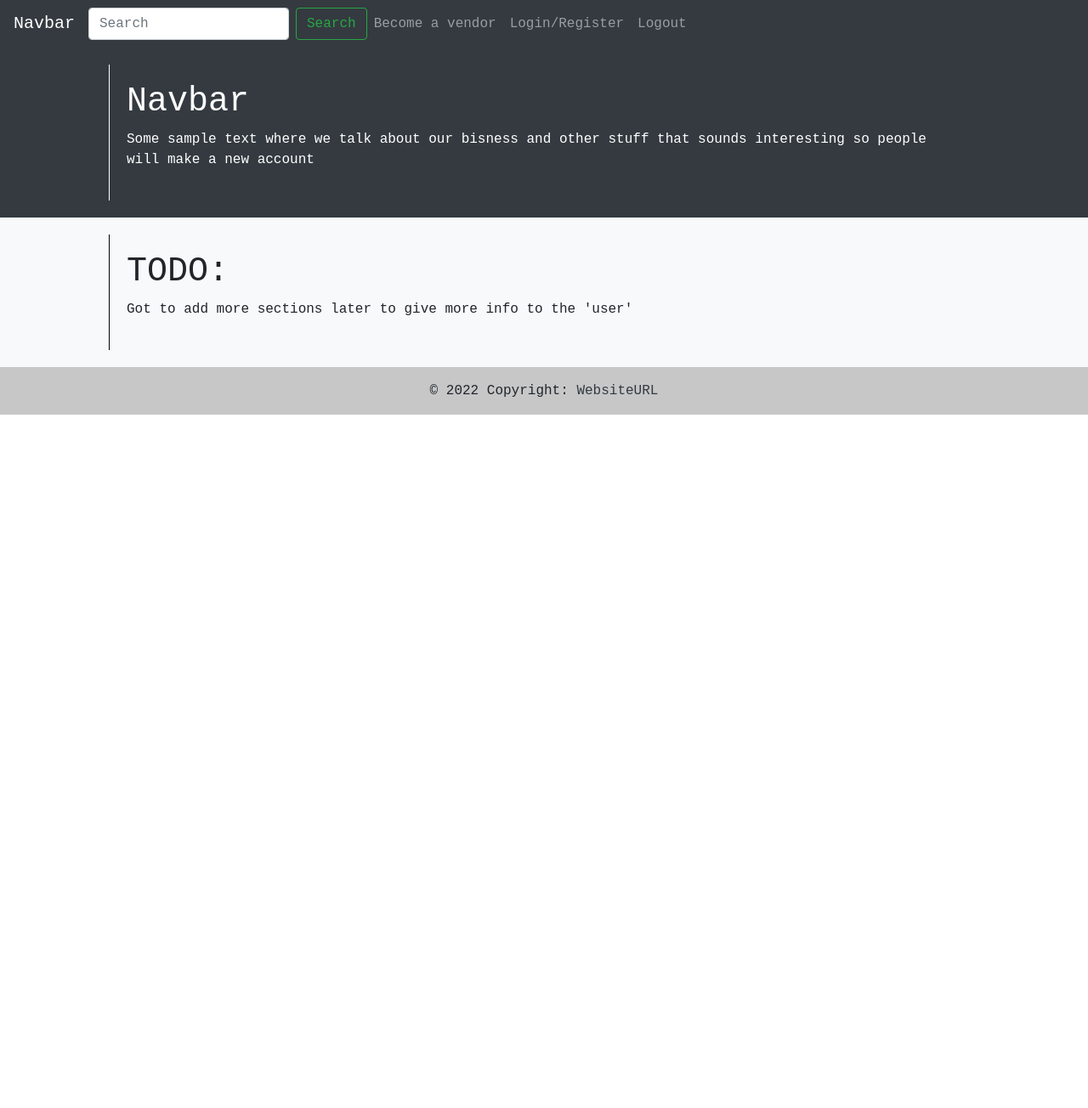
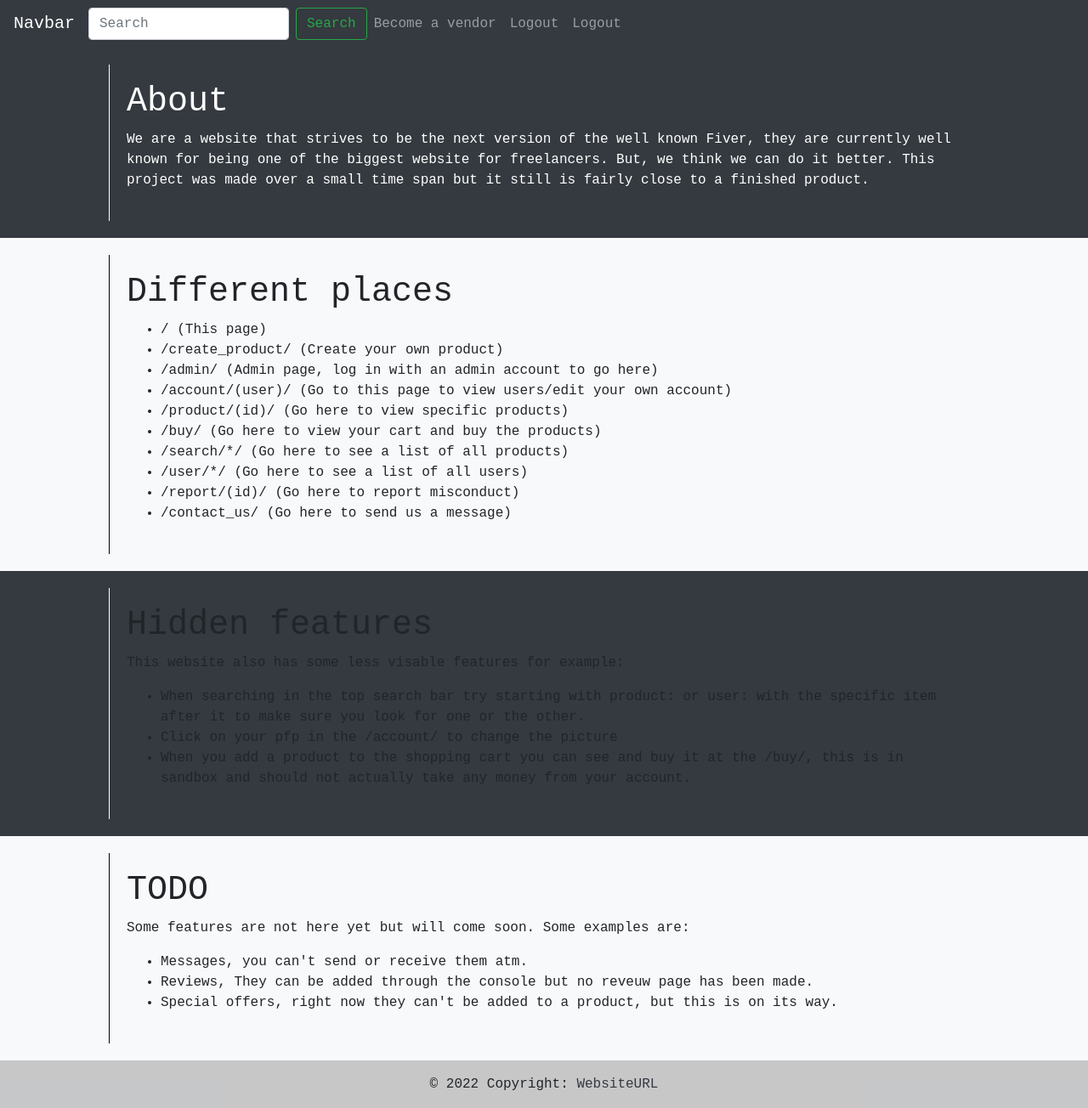
Before and after one commit to Niek-HM/flaskFiver, a Flask app: template main/templates/home.html in a window 1280 px wide. Shown: the whole page at 85% size. Before the commit the page ends 488 px from the top, so only its background shows below. Run offline with Flask 2, Linux system fonts and the light colour scheme; the template is opened without the code that fills it, so the values that code supplies are empty; parts of the project's set-up code (start-up, migrations or seed data) failed here and were passed over.

Commit message:
Final edits

```diff
--- a/main/app.py
+++ b/main/app.py
@@ -40,5 +40,5 @@ class MainApp:
 
 if __name__ == '__main__':
     app = MainApp()#.app.run('0.0.0.0', 5000, debug=False) # options=....
-    app.run('0.0.0.0', 5000, debug=False)
+    app.app.run('0.0.0.0', 5000, debug=False)
     # NOTE Atm waitress.serve() runs the server on the local wifi, anyone can access by typing in your ip...
--- a/main/static/js/main.js
+++ b/main/static/js/main.js
@@ -24,3 +24,15 @@ function changeImage(element) { // NOTE Change first image when pressed
     var main_prodcut_image = document.getElementById('main_product_image');
     main_prodcut_image.src = element.src;
 }
+
+function search() {
+    var input = document.getElementById('searchInput').value.split(':');
+    switch(input[0]) {
+        case 'user': var win = window.open('http://niekhm.pythonanywhere.com/user/'+input.slice(1)); break;
+        case 'product': var win = window.open('http://niekhm.pythonanywhere.com/search/' + input.slice(1)); break;
+        case '': var win = window.open('http://niekhm.pythonanywhere.com/search/*/'); break;
+        default: var win = window.open('http://niekhm.pythonanywhere.com/search/' + input.toString().replace(',', ''))
+    }
+
+    win.focus();
+}
--- a/main/templates/account.html
+++ b/main/templates/account.html
@@ -1,6 +1,6 @@
 {% extends 'main.html' %}
 
-{% block title %}Home{% endblock %}
+{% block title %}Account{% endblock %}
 
 {% block content %}
 
--- a/main/templates/buy_product.html
+++ b/main/templates/buy_product.html
@@ -1,6 +1,6 @@
 {% extends 'main.html' %}
 
-{% block title %}Home{% endblock %}
+{% block title %}Checkout{% endblock %}
 
 {% block content %}
 
--- a/main/templates/home.html
+++ b/main/templates/home.html
@@ -6,15 +6,50 @@
 
 <section class="bg-dark section-dark">
     <div>
-        <h1 style="color: white;">Navbar</h1>
-        <p style="color: white;">Some sample text where we talk about our bisness and other stuff that sounds interesting so people will make a new account</p>
+        <h1 style="color: white;">About</h1>
+        <p style="color: white;">We are a website that strives to be the next version of the well known Fiver, they are currently well known for being one of the biggest website for freelancers. But, we think we can do it better. This project was made over a small time span but it still is fairly close to a finished product.</p>
     </div>
 </section>
 
 <section class="bg-light section-light">
     <div>
-        <h1>TODO:</h1>
-        <p>Got to add more sections later to give more info to the 'user'</p>
+        <h1>Different places</h1>
+        <ul>
+            <li>/ (This page)</li>
+            <li>/create_product/ (Create your own product)</li>
+            <li>/admin/ (Admin page, log in with an admin account to go here)</li>
+            <li>/account/(user)/ (Go to this page to view users/edit your own account)</li>
+            <li>/product/(id)/ (Go here to view specific products)</li>
+            <li>/buy/ (Go here to view your cart and buy the products)</li>
+            <li>/search/*/ (Go here to see a list of all products)</li>
+            <li>/user/*/ (Go here to see a list of all users)</li>
+            <li>/report/(id)/ (Go here to report misconduct)</li>
+            <li>/contact_us/ (Go here to send us a message)</li>
+        </ul>
+    </div>
+</section>
+
+<section class="bg-dark section-dark">
+    <div>
+        <h1>Hidden features</h1>
+        <p>This website also has some less visable features for example:</p>
+        <ul>
+            <li>When searching in the top search bar try starting with product: or user: with the specific item after it to make sure you look for one or the other.</li>
+            <li>Click on your pfp in the /account/ to change the picture</li>
+            <li>When you add a product to the shopping cart you can see and buy it at the /buy/, this is in sandbox and should not actually take any money from your account.</li>
+        </ul>
+    </div>
+</section>
+
+<section class="bg-light section-light">
+    <div>
+        <h1>TODO</h1>
+        <p>Some features are not here yet but will come soon. Some examples are:</p>
+        <ul>
+            <li>Messages, you can't send or receive them atm.</li>
+            <li>Reviews, They can be added through the console but no reveuw page has been made.</li>
+            <li>Special offers, right now they can't be added to a product, but this is on its way.</li>
+        </ul>
     </div>
 </section>
 
--- a/main/templates/main.html
+++ b/main/templates/main.html
@@ -31,14 +31,14 @@
             </button>
 
             <div class="collapse navbar-collapse" id="navbarSupportedContent">
-                <form class="form-inline my-2 my-lg-0">
-                    <input class="form-control mr-sm-2" type="search" placeholder="Search" aria-label="Search">
-                    <button class="btn btn-outline-success my-2 my-sm-0" type="submit">Search</button>
-                </form>
+                <div class="form-inline my-2 my-lg-0">
+                    <input class="form-control mr-sm-2" type="search" placeholder="Search" aria-label="Search" id="searchInput">
+                    <button class="btn btn-outline-success my-2 my-sm-0" onclick="search()">Search</button>
+                </div>
 
                 <ul class="navbar-nav mr-auto">
                     <li class="nav-item"><a class="nav-link" href="/verify/">Become a vendor</a></form></li> <!--! Make this a form and send post when clicked -->
-                    <li class="nav-item"><a class="nav-link" href="/login/">Login/Register</a></li>
+                    <li class="nav-item"><a class="nav-link" href="/user/">Logout</a></li>
                     <li class="nav-item"><a class="nav-link" href="/logout/">Logout</a></li>
                 </ul>
             </div>
--- a/main/templates/notFound.html
+++ b/main/templates/notFound.html
@@ -1,6 +1,6 @@
 {% extends 'main.html' %}
 
-{% block title %}Home{% endblock %}
+{% block title %}Not Found{% endblock %}
 
 {% block content %}
 
--- a/main/templates/product_view.html
+++ b/main/templates/product_view.html
@@ -1,6 +1,6 @@
 {% extends 'main.html' %}
 
-{% block title %}Home{% endblock %}
+{% block title %}Product - {{product[2]}}{% endblock %}
 
 {% block content %}
 
@@ -41,7 +41,7 @@
                             <i class='bx bxs-star' ></i>
                             <i class='bx bxs-star' ></i>
                             <i class='bx bx-star' ></i>
-                        </div>	<span>441 reviews</span>
+                        </div>	<span>x reviews</span>
                     </div>
                     <div class="buttons d-flex flex-row mt-5 gap-3">
                         <form action="" method="POST" enctype="multipart/form-data">
--- a/main/templates/report.html
+++ b/main/templates/report.html
@@ -1,6 +1,6 @@
 {% extends 'main.html' %}
 
-{% block title %}Home{% endblock %}
+{% block title %}Report{% endblock %}
 
 {% block content %}
 
--- a/main/templates/searching.html
+++ b/main/templates/searching.html
@@ -1,6 +1,6 @@
 {% extends 'main.html' %}
 
-{% block title %}Home{% endblock %}
+{% block title %}Search - Product{% endblock %}
 
 {% block content %}
 
--- a/main/templates/user_lookup.html
+++ b/main/templates/user_lookup.html
@@ -1,6 +1,6 @@
 {% extends 'main.html' %}
 
-{% block title %}Users{% endblock %}
+{% block title %}Search - User{% endblock %}
 
 {% block content %}
 
```
Also changed, not shown: 1 other file.
